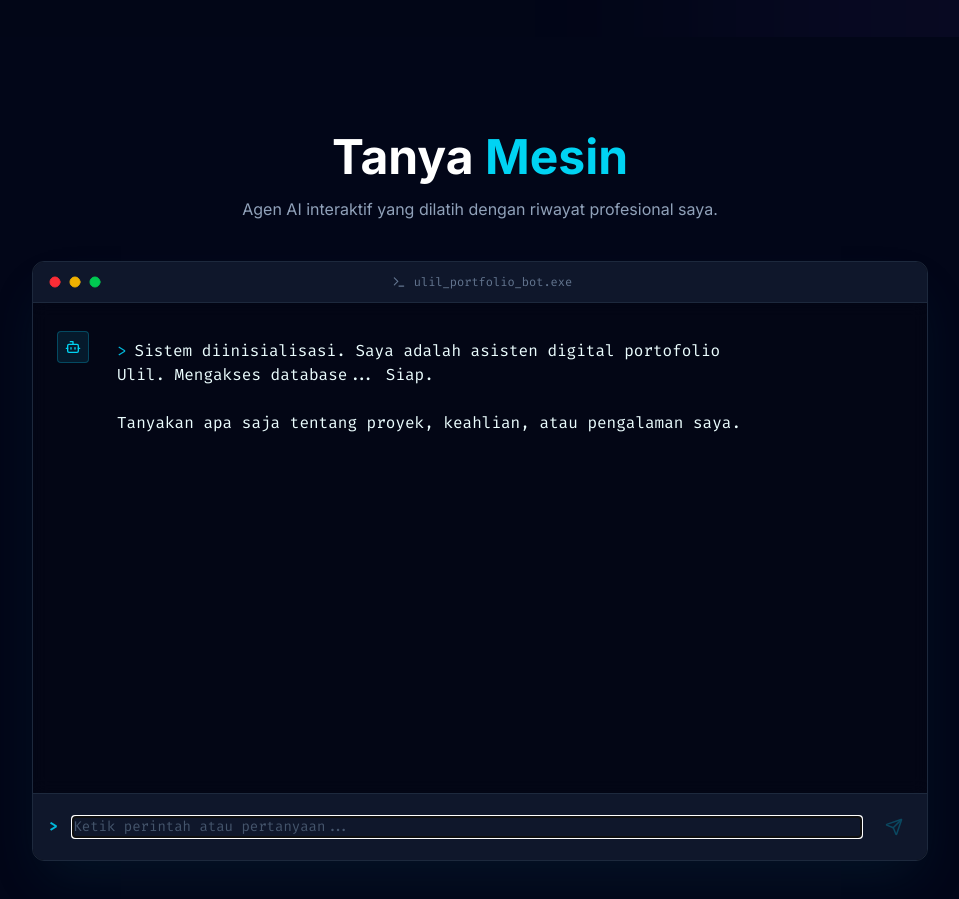
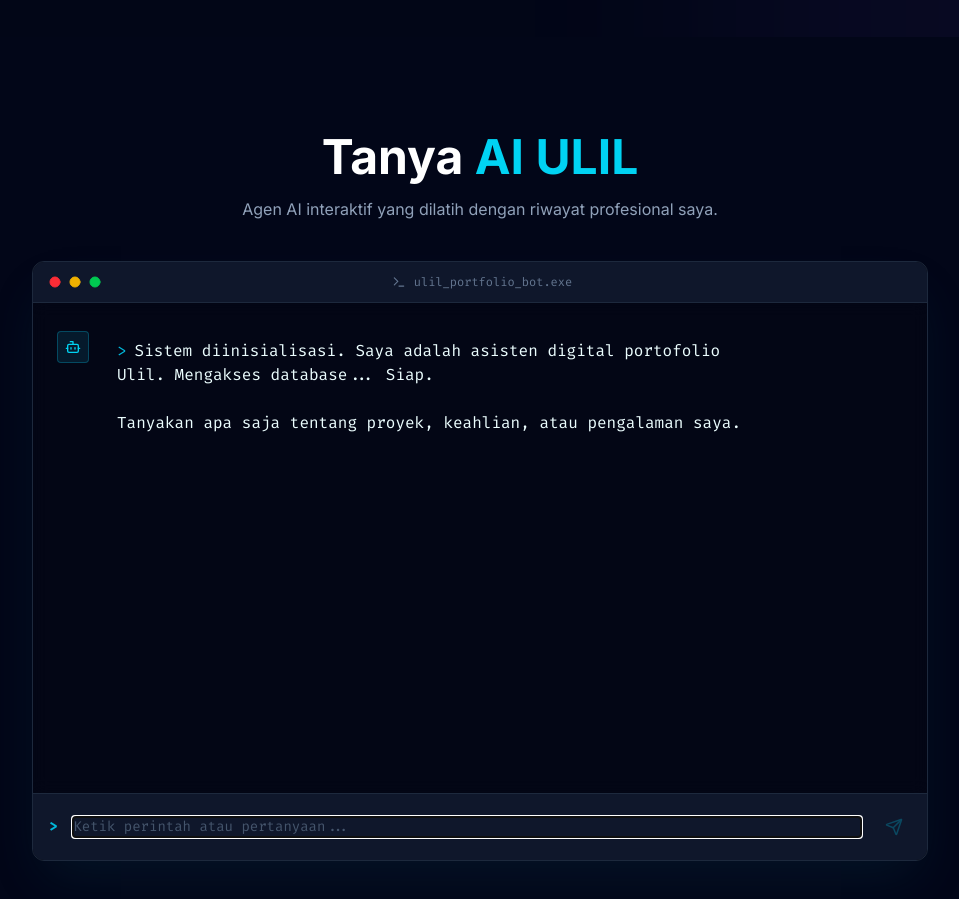
Before and after one commit to MUHULILAMRI/Porto, a React (Vite) app: page / in a window 1280 px wide. Shown: the part 7780-8679 px from the top of the page, without its empty margins (160-1119 px from the left). Built offline with nearby package versions, Linux system fonts and the light colour scheme.

Commit message:
update AI

```diff
--- a/components/AIChat.tsx
+++ b/components/AIChat.tsx
@@ -44,7 +44,7 @@ const AIChat: React.FC = () => {
         <div className="max-w-4xl mx-auto">
           <div className="text-center mb-10">
             <h2 className="text-3xl md:text-5xl font-bold text-white mb-4">
-              Tanya <span className="text-cyan-400">Mesin</span>
+              Tanya <span className="text-cyan-400">AI ULIL</span>
             </h2>
             <p className="text-slate-400">
               Agen AI interaktif yang dilatih dengan riwayat profesional saya.
@@ -77,8 +77,8 @@ const AIChat: React.FC = () => {
                   )}
 
                   <div className={`max-w-[80%] p-3 rounded lg:text-base ${msg.role === 'user'
-                      ? 'bg-slate-800 text-slate-200 border border-slate-700'
-                      : 'text-cyan-50'
+                    ? 'bg-slate-800 text-slate-200 border border-slate-700'
+                    : 'text-cyan-50'
                     }`}>
                     {msg.role === 'model' ? (
                       <div className="whitespace-pre-wrap">
```
